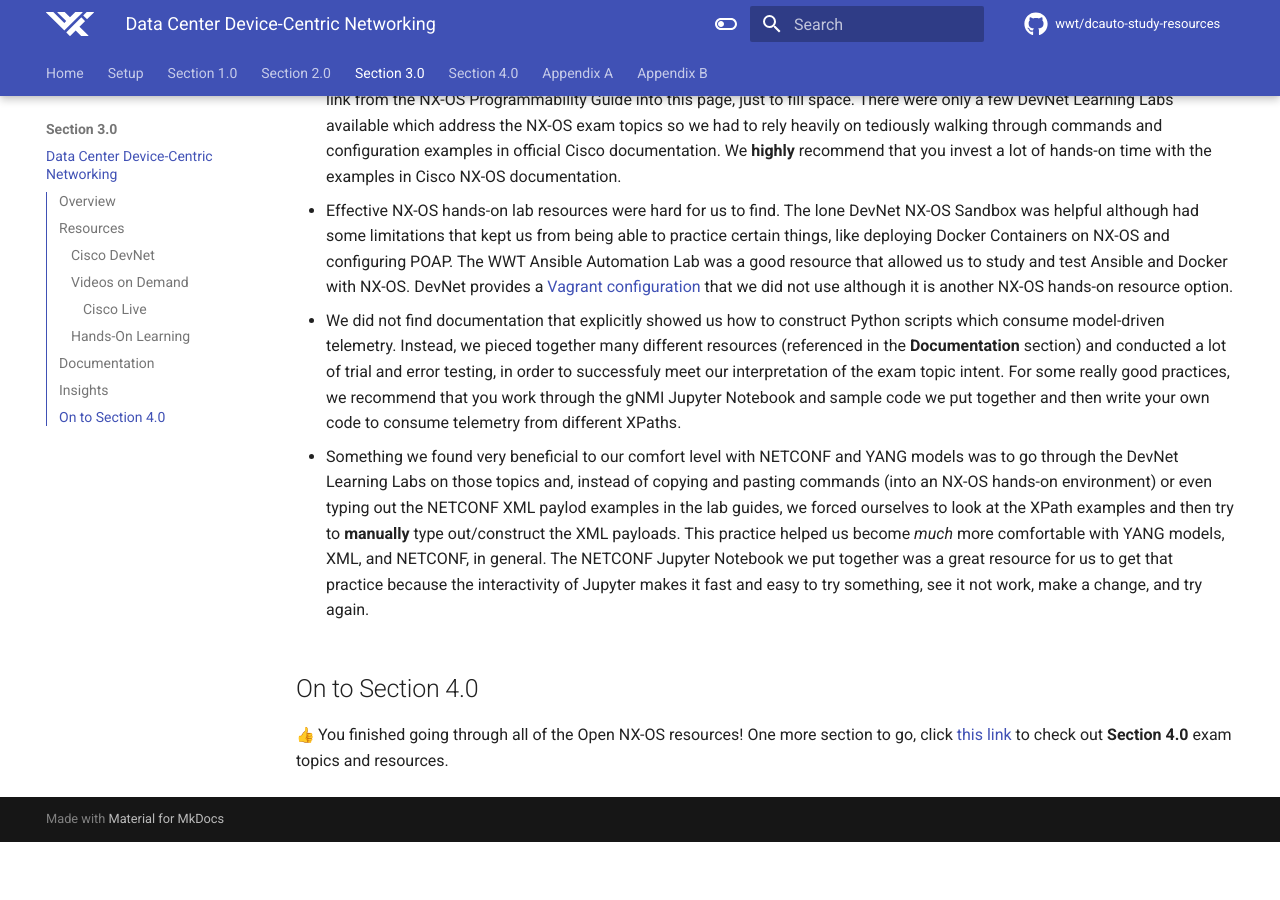
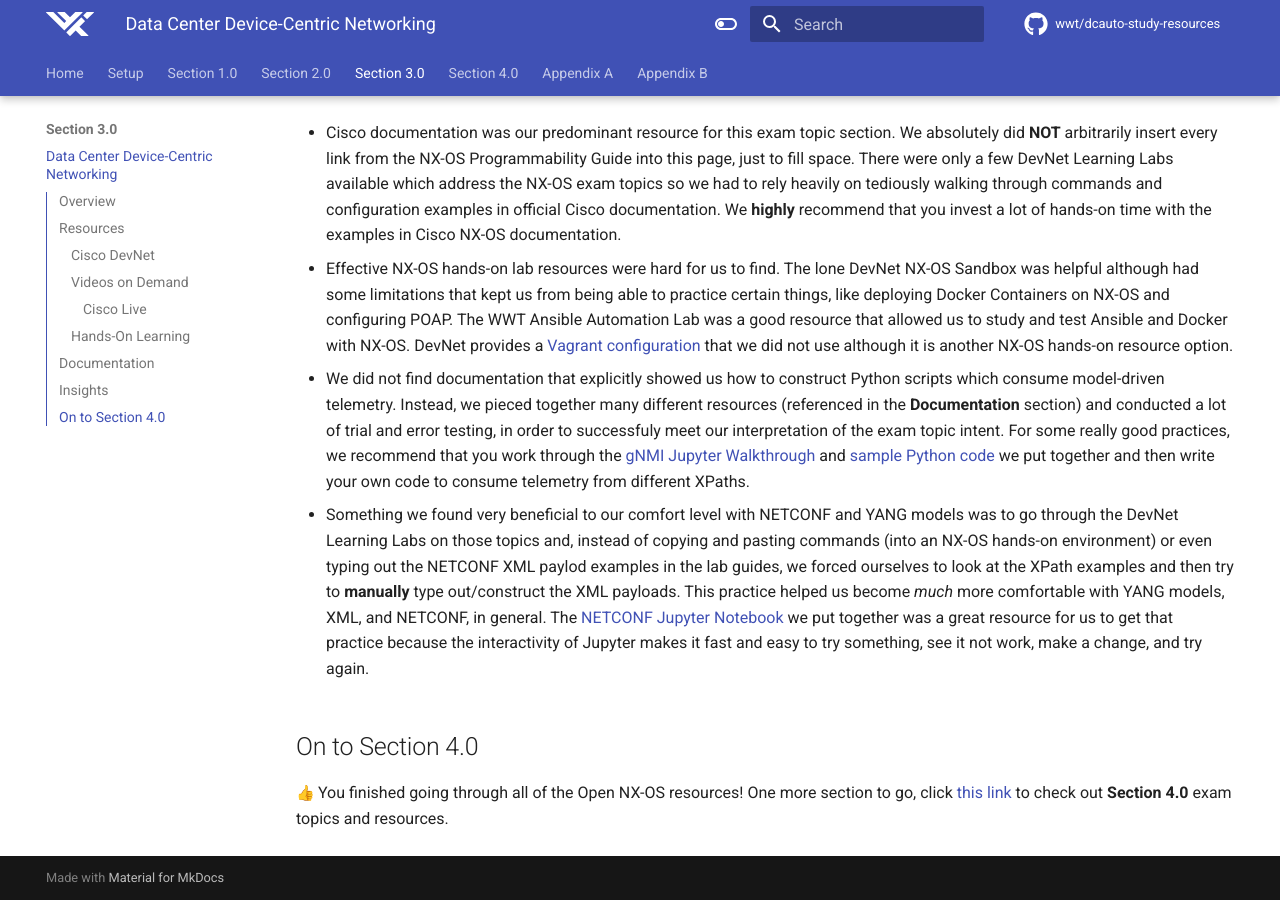
Before and after one commit to wwt/dcauto-study-resources, an MkDocs documentation site: the page built from docs/sections/section_3.md, in a window 1280 px wide and 900 px high, scrolled down 2149 px. Built offline with MkDocs 1.6.1 and Material for MkDocs 9.7.7, drawn with Linux system fonts in a browser that asks for light colours; emoji names are drawn with the system emoji font; comment, search, counter and statistics services are not loaded; before the commit the page ends 2991 px from its top, so only the background shows below that; some of the changed lines change nothing that is shown; some of the changed text lies outside the part shown.

Commit message:
Completed page 3 content

```diff
--- a/docs/sections/section_3.md
+++ b/docs/sections/section_3.md
@@ -1,4 +1,4 @@
-# Under Construction - Data Center Device-Centric Networking
+# Data Center Device-Centric Networking
 
 ## Overview
 
@@ -55,6 +55,34 @@
 
 ??? abstract "DevNet Sandbox Labs"
     - [DevNet Reservable Open NX-OS Sandbox](https://devnetsandbox.cisco.com/RM/Diagram/Index/0e22761d-f813-415d-a557-24fa0e17ab50?diagramType=Topology "DevNet Reservable Open NX-OS Sandbox"){target=_blank}
+
+??? abstract "Development Environment Resources"
+
+    !!! attention
+        - The links below require that the local Jupyter Lab server is active and listening on [**http://localhost:8888**](http://localhost:8888 "Jupyter Lab Server"){target=_blank}
+            - The Visual Studio Code Development Environment automatically activates the Jupyter Lab server.
+
+        !!! question "New to Jupyter Lab? [Click Here for an Overview](appendix_b.md "Jupyter Lab Overview"){target=_blank}"
+
+        !!! tip
+            - You may also use Visual Studio Code to explore the same code samples and hands-on exercises.  The **resources** folder within the Development Environment Container contains all of the source files.
+
+    - :material-ansible: [Ansible Files](http://localhost:8888/lab/tree/resources/nexus/ansible "Ansible Root Folder"){target=_blank}
+        - [Sample Configuration File](http://localhost:8888/lab/workspaces/auto-c/tree/resources/nexus/ansible/ansible.cfg "Sample Configuarion File"){target=_blank}
+        - [Sample Playbook 1](http://localhost:8888/lab/workspaces/auto-c/tree/resources/nexus/ansible/setup_nxos_docker.yml "Sample Playbook 1"){target=_blank}
+        - [Sample Playbook 2](http://localhost:8888/lab/workspaces/auto-c/tree/resources/nexus/ansible/upgrade_nxos_software.yml "Sample Playbooks 2"){target=_blank}
+        - [Sample Inventory File (.yml format)](http://localhost:8888/lab/workspaces/auto-c/tree/resources/nexus/ansible/inventory/hosts.yml "Sample Inventory File (.yml format)"){target=_blank}
+        - [Sample Host Variables File](http://localhost:8888/lab/workspaces/auto-c/tree/resources/nexus/ansible/host_vars/n9kv.yml "Sample Host Variables File"){target=_blank}
+        - [Sample Group Variables File](http://localhost:8888/lab/workspaces/auto-c/tree/resources/nexus/ansible/group_vars/all.yml "Sample Host Variables File"){target=_blank}
+    - :fontawesome-brands-python: [gNMI Telemetry Files](http://localhost:8888/lab/workspaces/auto-I/tree/resources/nexus/gnmi "gNMI Telemetry Files"){target=_blank}
+        - [gNMI Telemetry Subscription Walkthrough](http://localhost:8888/lab/workspaces/auto-I/tree/resources/nexus/gnmi/gnmi_dial_in.ipynb "gNMI Telemetry Subscription Walkthrough"){target=_blank}
+        - [gNMI Telemetry Subscription Python Code](http://localhost:8888/lab/workspaces/auto-I/tree/resources/nexus/gnmi/gnmi.py "gNMI Telemetry Subscription Python Code"){target=_blank}
+        - [gNMI Sample Certificate](http://localhost:8888/lab/workspaces/auto-I/tree/resources/nexus/gnmi/gnmi.pem "gNMI Sample Certificate"){target=_blank}
+    - :material-api: [NETCONF](http://localhost:8888/lab/tree/resources/nexus/netconf "NETCONF"){target=_blank}
+        - [DevNet Learning Lab Hands-On Exercise](http://localhost:8888/lab/workspaces/auto-I/tree/resources/nexus/netconf/devnet_learning_lab_hands_on/nx_os_ncclient_devnet_lab_hands_on.ipynb "DevNet Learning Lab Hands-On Exercise"){target=_blank}
+        - [DevNet Learning Lab Hands-On Exercise Solution](http://localhost:8888/lab/workspaces/auto-I/tree/resources/nexus/netconf/devnet_learning_lab_hands_on/solutions/nx_os_ncclient_devnet_lab_hands_on_solution.ipynb "DevNet Learning Lab Hands-On Exercise Solution"){target=_blank}
+        - [NETCONF Walkthrough Exercise](http://localhost:8888/lab/workspaces/auto-I/tree/resources/nexus/netconf/netconf_practice_walkthrough/netconf_practice_walkthrough.ipynb "NETCONF Walkthrough Exercise"){target=_blank}
+        - [NETCONF Walkthrough Exercise XML Payloads](http://localhost:8888/lab/workspaces/auto-I/tree/resources/nexus/netconf/netconf_practice_walkthrough/netconf_payloads "NETCONF Walkthrough Exercise XML Payloads"){target=_blank}
 
 ??? abstract "WWT On-Demand Labs"
     - [Cisco Ansible Automation Lab](https://www.wwt.com/lab/cisco-ansible-automation-training-lab "WCisco Ansible Automation Lab"){target=_blank}
@@ -114,9 +142,9 @@
 
 - Effective NX-OS hands-on lab resources were hard for us to find.  The lone DevNet NX-OS Sandbox was helpful although had some limitations that kept us from being able to practice certain things, like deploying Docker Containers on NX-OS and configuring POAP.  The WWT Ansible Automation Lab was a good resource that allowed us to study and test Ansible and Docker with NX-OS.  DevNet provides a [Vagrant configuration](https://developer.cisco.com/docs/nx-os/#!developer-tooling/vagrant "DevNet NX-OS Vagrant Configuration"){target=_blank} that we did not use although it is another NX-OS hands-on resource option.
 
-- We did not find documentation that explicitly showed us how to construct Python scripts which consume model-driven telemetry.  Instead, we pieced together many different resources (referenced in the **Documentation** section) and conducted a lot of trial and error testing, in order to successfuly meet our interpretation of the exam topic intent.  For some really good practices, we recommend that you work through the gNMI Jupyter Notebook and sample code we put together and then write your own code to consume telemetry from different XPaths.
+- We did not find documentation that explicitly showed us how to construct Python scripts which consume model-driven telemetry.  Instead, we pieced together many different resources (referenced in the **Documentation** section) and conducted a lot of trial and error testing, in order to successfuly meet our interpretation of the exam topic intent.  For some really good practices, we recommend that you work through the [gNMI Jupyter Walkthrough](http://localhost:8888/lab/workspaces/auto-I/tree/resources/nexus/gnmi/gnmi_dial_in.ipynb "gNMI Telemetry Subscription Walkthrough"){target=_blank} and [sample Python code](http://localhost:8888/lab/workspaces/auto-I/tree/resources/nexus/gnmi/gnmi.py "gNMI Telemetry Subscription Python Code"){target=_blank} we put together and then write your own code to consume telemetry from different XPaths.
 
-- Something we found very beneficial to our comfort level with NETCONF and YANG models was to go through the DevNet Learning Labs on those topics and, instead of copying and pasting commands (into an NX-OS hands-on environment) or even typing out the NETCONF XML paylod examples in the lab guides, we forced ourselves to look at the XPath examples and then try to **manually** type out/construct the XML payloads.  This practice helped us become _much_ more comfortable with YANG models, XML, and NETCONF, in general.  The NETCONF Jupyter Notebook we put together was a great resource for us to get that practice because the interactivity of Jupyter makes it fast and easy to try something, see it not work, make a change, and try again.
+- Something we found very beneficial to our comfort level with NETCONF and YANG models was to go through the DevNet Learning Labs on those topics and, instead of copying and pasting commands (into an NX-OS hands-on environment) or even typing out the NETCONF XML paylod examples in the lab guides, we forced ourselves to look at the XPath examples and then try to **manually** type out/construct the XML payloads.  This practice helped us become _much_ more comfortable with YANG models, XML, and NETCONF, in general.  The [NETCONF Jupyter Notebook](http://localhost:8888/lab/workspaces/auto-I/tree/resources/nexus/netconf/netconf_practice_walkthrough/netconf_practice_walkthrough.ipynb "NETCONF Walkthrough Exercise"){target=_blank} we put together was a great resource for us to get that practice because the interactivity of Jupyter makes it fast and easy to try something, see it not work, make a change, and try again.
 
 ## On to Section 4.0
 
```
